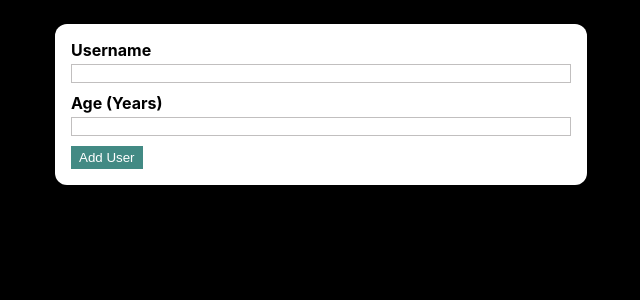
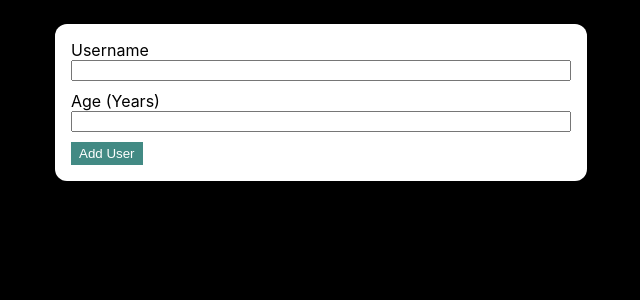
Before and after one commit to 00i00i00/react-form, a React (Create React App) app: page / in a window 1280 px wide. Shown: the top 300 px of the page, without its empty margins (319-959 px from the left). Built offline with nearby package versions, Linux system fonts and the light colour scheme.

Commit message:
Added Card component

```diff
--- /dev/null
+++ b/src/components/UI/Card/Card.js
@@ -0,0 +1,9 @@
+import styles from "./Card.module.css"
+
+const Card = (props) => {
+  return <div className={styles.card}>
+    {props.children}
+  </div>
+};
+
+export default Card;
--- /dev/null
+++ b/src/components/UI/Card/Card.module.css
@@ -0,0 +1,12 @@
+.card {
+  background: white;
+  margin: 24px auto;
+  padding: 16px;
+  border-radius: 12px;
+}
+
+@media (min-width: 768px) {
+  .card {
+    width: 500px;
+  }
+}
--- a/src/components/UserForm/UserForm.js
+++ b/src/components/UserForm/UserForm.js
@@ -1,4 +1,5 @@
 import { useState } from "react";
+import Card from "../UI/Card/Card";
 import Button from "../UI/Button/Button";
 import styles from "./UserForm.module.css";
 
@@ -47,9 +48,9 @@
   };
 
   return (
-    <div className={`${styles["user-form"]}`}>
+    <Card className={`${styles["user-form"]}`}>
       <form>
-        <div className={`${styles["user-form__controls"]}`}>
+        <div>
           <div className={`${styles["user-form__control"]}`}>
             <label htmlFor="username">Username</label>
             <input
@@ -72,14 +73,12 @@
               onChange={ageInputHandler}
             ></input>
           </div>
-          <div className={`${styles["user-form__actions"]}`}>
-            <Button type="submit" onClick={submitHandler}>
-              Add User
-            </Button>
-          </div>
+          <Button type="submit" onClick={submitHandler}>
+            Add User
+          </Button>
         </div>
       </form>
-    </div>
+    </Card>
   );
 };
 
--- a/src/components/UserForm/UserForm.module.css
+++ b/src/components/UserForm/UserForm.module.css
@@ -1,10 +1,3 @@
-.user-form {
-  background-color: white;
-  margin: 24px auto;
-  padding: 16px;
-  border-radius: 12px;
-}
-
 .user-form label {
   padding-bottom: 4px;
   font-weight: 700;
--- a/src/components/Users/Users.js
+++ b/src/components/Users/Users.js
@@ -1,8 +1,10 @@
+import Card from "../UI/Card/Card";
 import User from "../User/User";
 import styles from "./Users.module.css";
 
 const Users = (props) => {
   return (
+    <Card>
       <ul className={styles.users}>
         {props.users.map((user, index) => (
           <User
@@ -14,6 +16,7 @@
           ></User>
         ))}
       </ul>
+    </Card>
   );
 };
 
--- a/src/components/Users/Users.module.css
+++ b/src/components/Users/Users.module.css
@@ -1,12 +1,4 @@
 .users {
-  background-color: white;
-  margin: 24px auto;
-  padding: 16px;
-  border-radius: 12px;
+  margin: 0;
+  padding: 0;
 }
-
-@media (min-width: 768px) {
-  .users {
-    width: 500px;
-  }
-}
```
Lines whose indentation alone changed are shown as unchanged.
